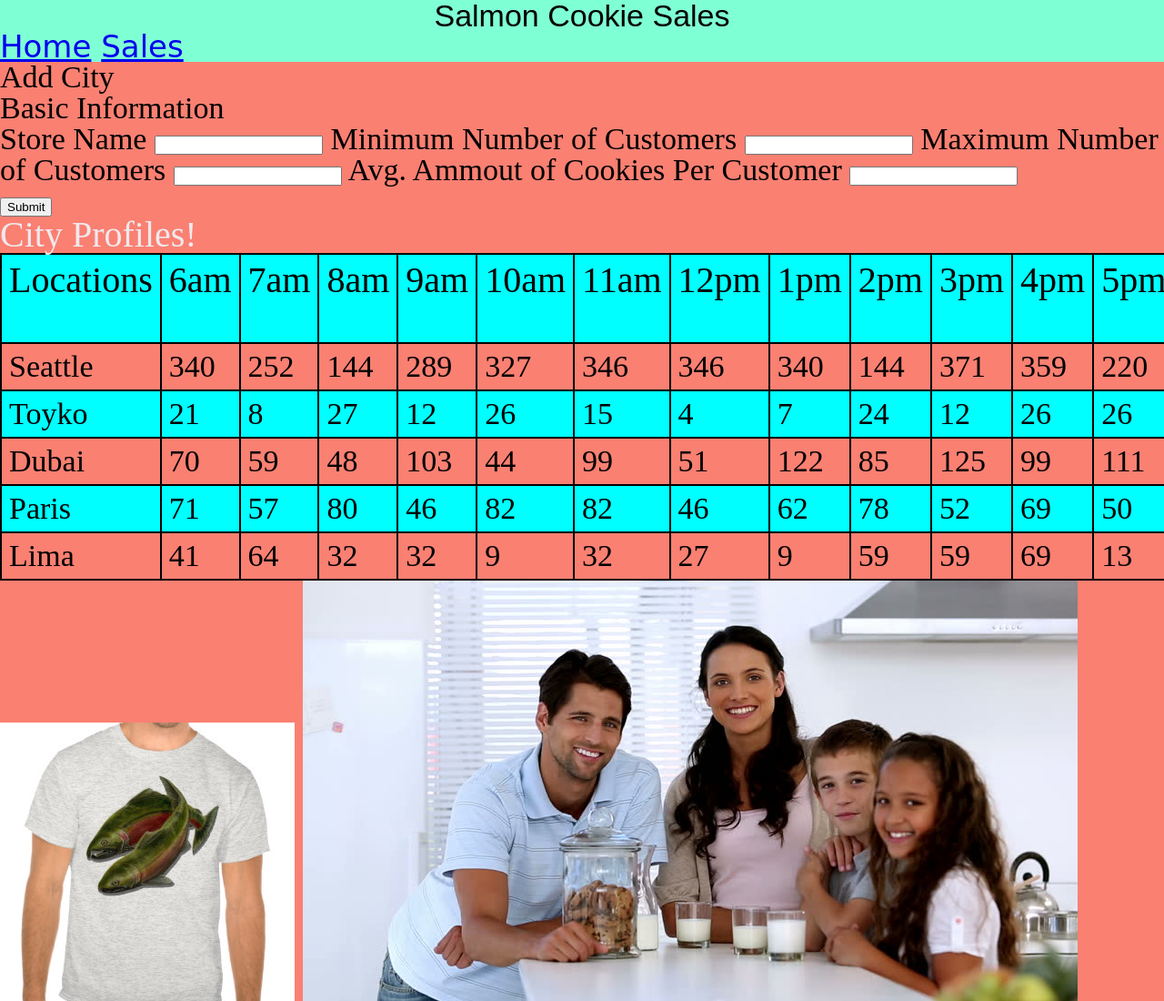
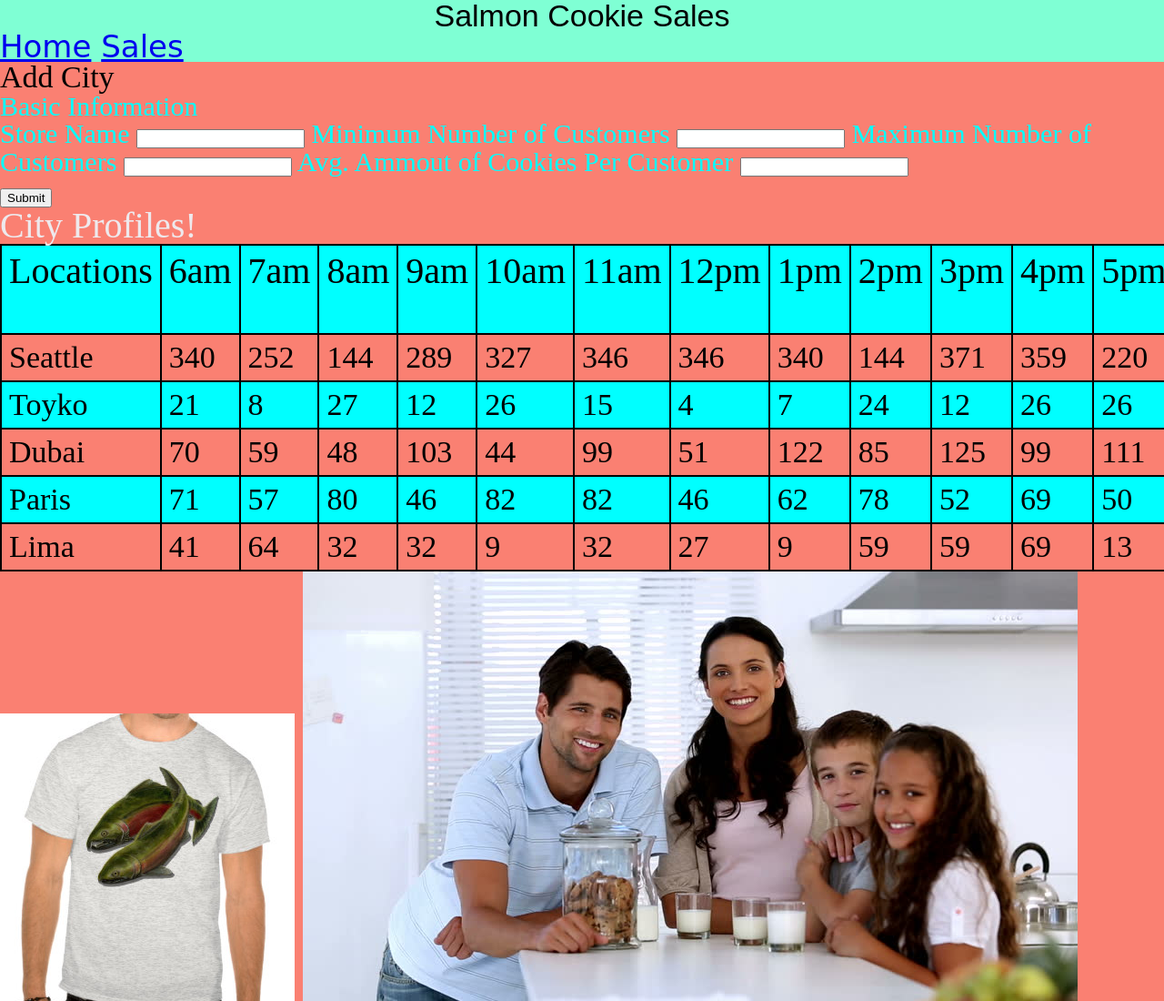
Before and after one commit to TimM32/Salmon-Roll, a plain HTML site: page sales.html in a window 1280 px wide. Shown: the top 1100 px of the page at 91% size. Drawn offline with Linux system fonts and the light colour scheme.

Commit message:
add font size and color to fieldsheet

```diff
--- a/css/style.css
+++ b/css/style.css
@@ -52,6 +52,12 @@ tr:nth-child(odd) {
 }
 
 
+fieldset {
+font-size: 30px;
+color: aqua;
+
+}
+
 footer {
     padding-top: 10%;
     font-size: 20px;
```
